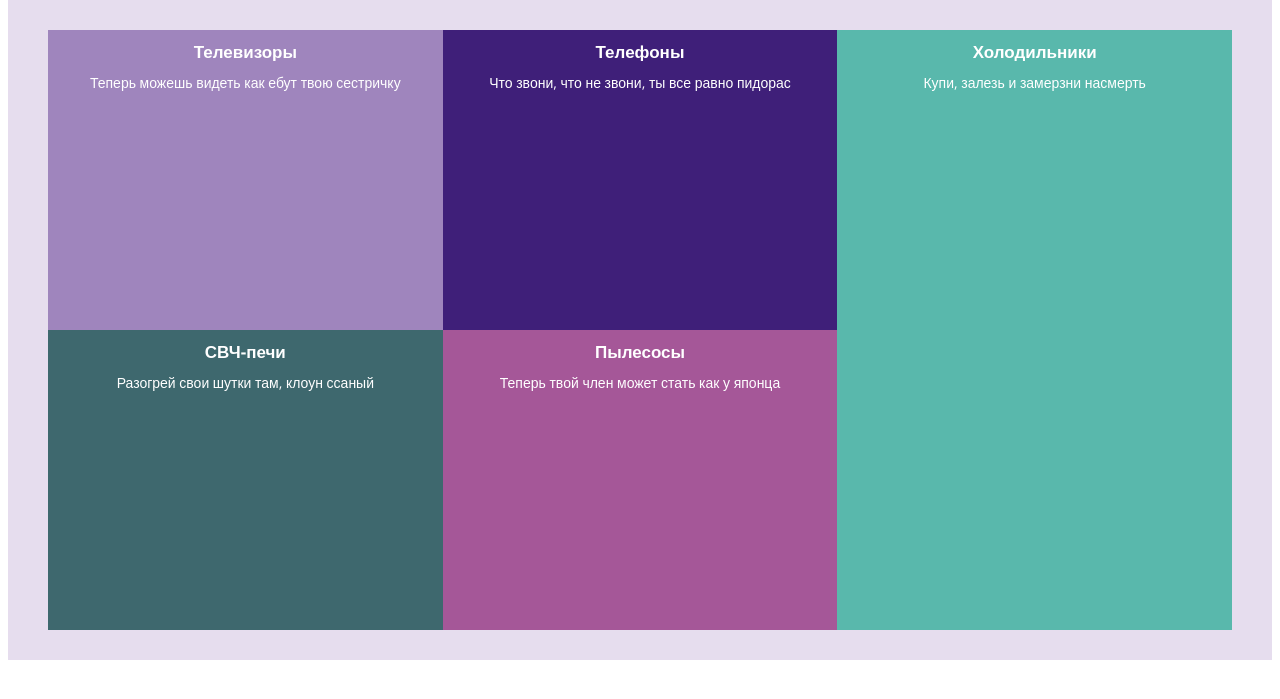
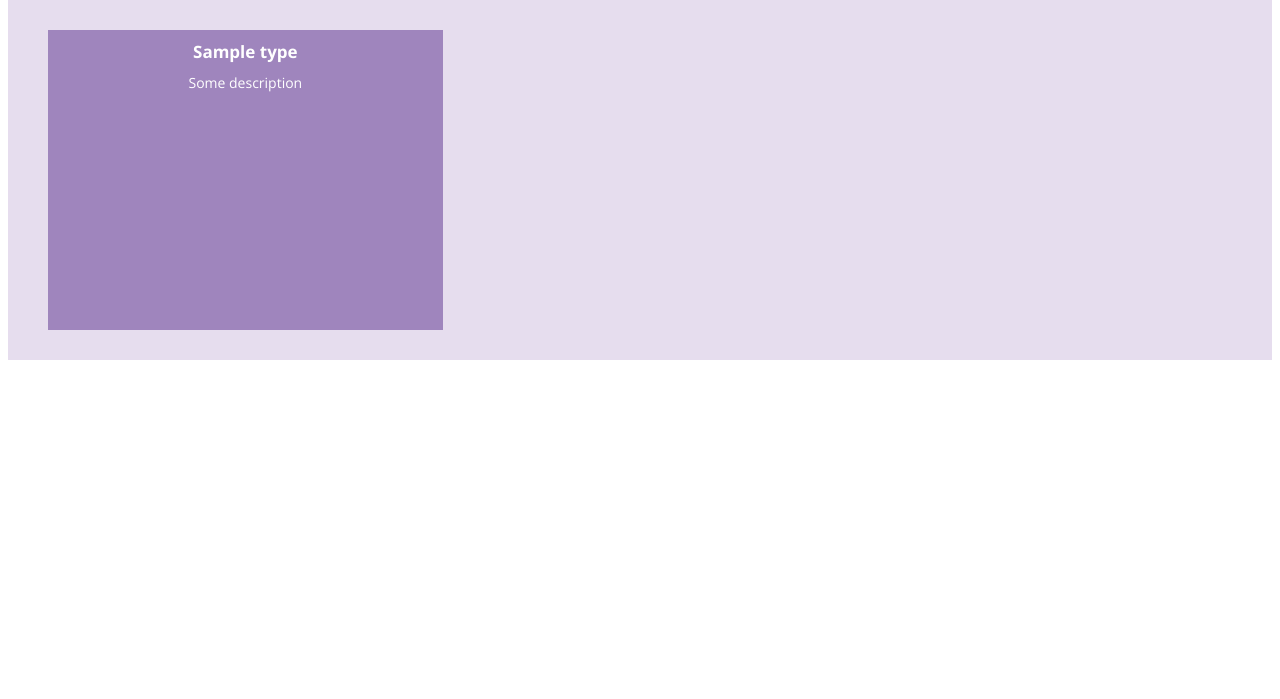
Before and after one commit to MaDITIY/tech_shop, a Flask app: page / in a window 1280 px wide. Shown: the part 78-777 px from the top of the page. Run offline with Flask 2, Linux system fonts and the light colour scheme; tables that the repository leaves empty hold one stand-in row (values such as "Sample post"); some libraries are stand-ins or nearby versions.

Commit message:
make catalog get real types from database.

```diff
--- a/app/routes.py
+++ b/app/routes.py
@@ -9,7 +9,8 @@ from werkzeug.urls import url_parse
 @app.route('/')
 @app.route('/catalog')
 def catalog():
-    return render_template('catalog.html', title='Catalog')
+    types = Type.query.all()
+    return render_template('catalog.html', title='Catalog', types=types)
 
 
 @app.route('/login', methods=['GET', 'POST'])
--- /dev/null
+++ b/app/templates/_product_type.html
@@ -0,0 +1,4 @@
+<div class="product tv">
+    <p class="product__name">{{ type.name }}</p>
+    <p class="product__description">Some description</p>
+</div>
--- a/app/templates/catalog.html
+++ b/app/templates/catalog.html
@@ -3,26 +3,9 @@
     <section class="catalog">
             <div class="wrapper">
                 <div class="catalog__table">
-                    <div class="product tv">
-                        <p class="product__name">Телевизоры</p>
-                        <p class="product__description">Теперь можешь видеть как ебут твою сестричку</p>
-                    </div>
-                    <div class="product telephone">
-                        <p class="product__name">Телефоны</p>
-                        <p class="product__description">Что звони, что не звони, ты все равно пидорас</p>
-                    </div>
-                    <div class="product fridge">
-                        <p class="product__name">Холодильники</p>
-                        <p class="product__description">Купи, залезь и замерзни насмерть</p>
-                    </div>
-                    <div class="product microwave">
-                        <p class="product__name">СВЧ-печи</p>
-                        <p class="product__description">Разогрей свои шутки там, клоун ссаный</p>
-                    </div>
-                    <div class="product v-cleaner">
-                        <p class="product__name">Пылесосы</p>
-                        <p class="product__description">Теперь твой член может стать как у японца</p>
-                    </div>
+                    {% for type in types %}
+                        {% include '_product_type.html' %}
+                    {% endfor %}
                 </div>
             </div>
         </section>
```
